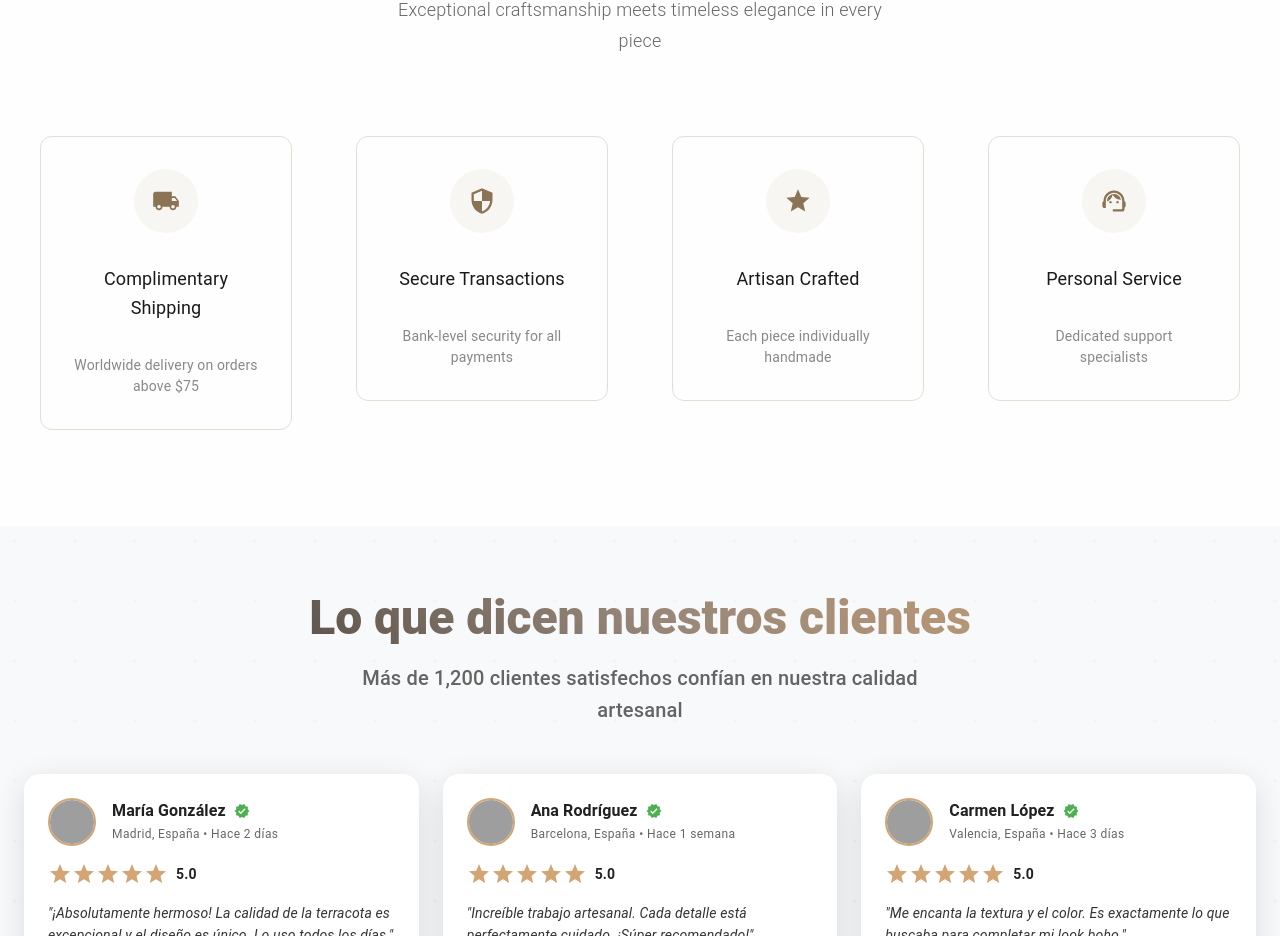
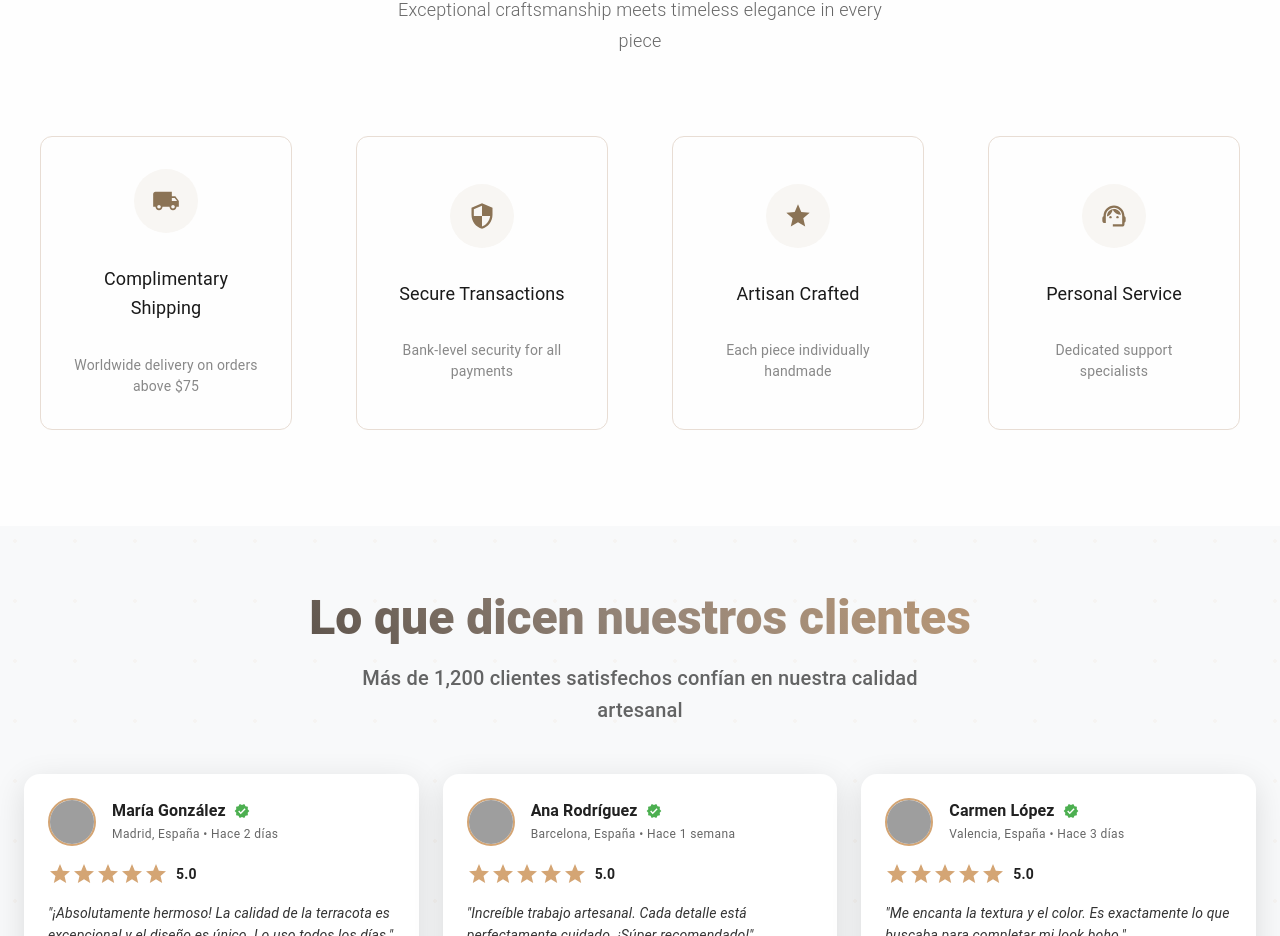
Before and after one commit to JuandaMT/ecommerce-template, a React (Vite) app in the folder clients/terracotta-jewelry-frontend/: page / in a window 1280 px wide. Shown: the part 2474-3410 px from the top of the page. Built offline with nearby package versions, Linux system fonts and the light colour scheme; grey boxes are pictures that could not be loaded.

Commit message:
💄 style: improved border

```diff
--- a/clients/terracotta-jewelry-frontend/src/domains/products/pages/HomePage.tsx
+++ b/clients/terracotta-jewelry-frontend/src/domains/products/pages/HomePage.tsx
@@ -169,7 +169,9 @@ export const HomePage = () => {
 									gap: 3,
 									p: 4,
 									borderRadius: '12px',
-									border: '1px solid #E5DDD4',
+									border: '1px solid #E8DDD4',
+									height: '100%',
+									justifyContent: 'center',
 									transition: 'transform 0.2s ease',
 									'&:hover': {
 										transform: 'translateY(-4px)',
@@ -225,7 +227,9 @@ export const HomePage = () => {
 									gap: 3,
 									p: 4,
 									borderRadius: '12px',
-									border: '1px solid #E5DDD4',
+									border: '1px solid #E8DDD4',
+									height: '100%',
+									justifyContent: 'center',
 									transition: 'transform 0.2s ease',
 									'&:hover': {
 										transform: 'translateY(-4px)',
@@ -281,7 +285,9 @@ export const HomePage = () => {
 									gap: 3,
 									p: 4,
 									borderRadius: '12px',
-									border: '1px solid #E5DDD4',
+									border: '1px solid #E8DDD4',
+									height: '100%',
+									justifyContent: 'center',
 									transition: 'transform 0.2s ease',
 									'&:hover': {
 										transform: 'translateY(-4px)',
@@ -337,7 +343,9 @@ export const HomePage = () => {
 									gap: 3,
 									p: 4,
 									borderRadius: '12px',
-									border: '1px solid #E5DDD4',
+									border: '1px solid #E8DDD4',
+									height: '100%',
+									justifyContent: 'center',
 									transition: 'transform 0.2s ease',
 									'&:hover': {
 										transform: 'translateY(-4px)',
```
